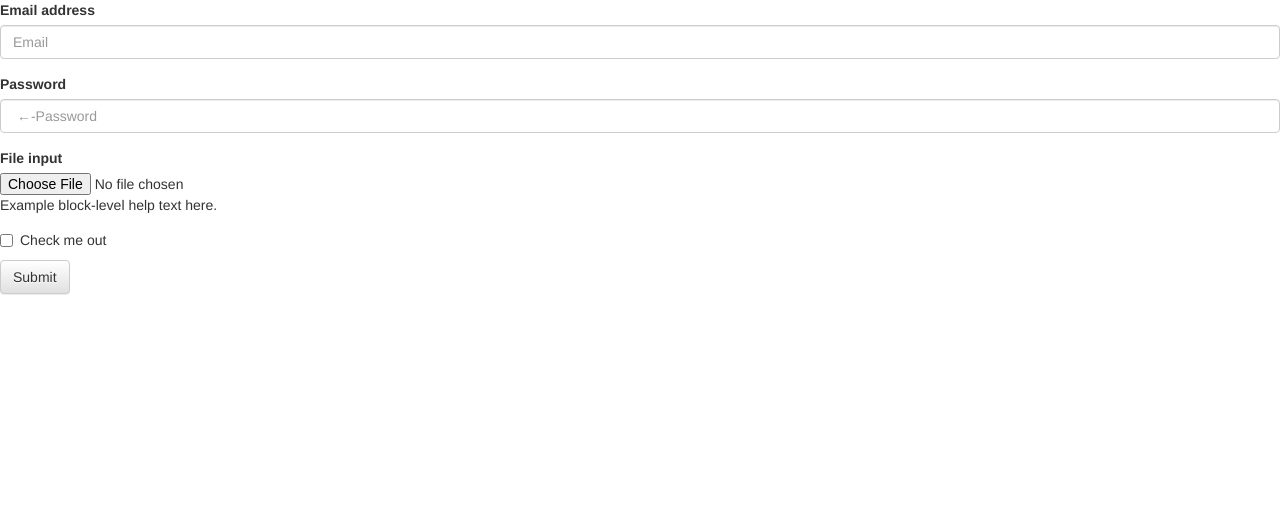
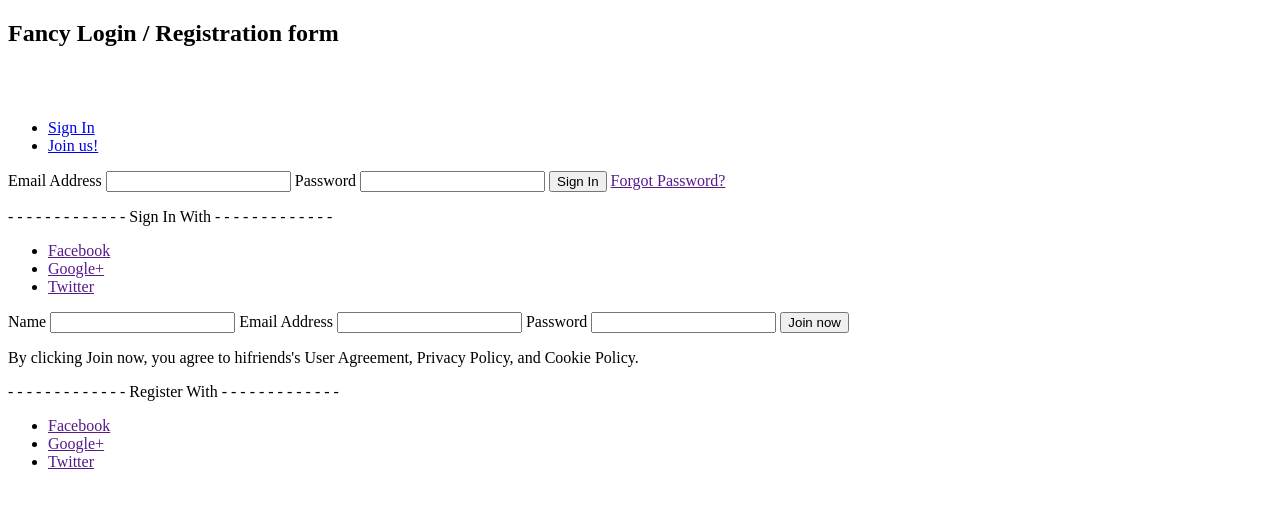
Before and after one commit to mvrchowdary99/gugly.me, a PHP site: page / in a window 1280 px wide. Shown: the top 508 px of the page. Run offline with PHP 8.4, Linux system fonts and the light colour scheme.

Commit message:
Changed files recently

```diff
--- a/index.html
+++ b/index.html
@@ -1,42 +1,72 @@
 <!DOCTYPE html>
-<html lang="en">
 <head>
-  <meta charset="utf-8">
-  <meta http-equiv="X-UA-Compatible" content="IE=edge">
-<meta name="viewport" content="width=device-width, initial-scale=1">
-<title>gugly.me Basic Template</title>
-<!-- Latest compiled and minified CSS -->
-<link rel="stylesheet" href="https://maxcdn.bootstrapcdn.com/bootstrap/3.3.7/css/bootstrap.min.css" integrity="sha384-BVYiiSIFeK1dGmJRAkycuHAHRg32OmUcww7on3RYdg4Va+PmSTsz/K68vbdEjh4u" crossorigin="anonymous">
+  <title>Gugly</title>
 
-<!-- Optional theme -->
-<link rel="stylesheet" href="https://maxcdn.bootstrapcdn.com/bootstrap/3.3.7/css/bootstrap-theme.min.css" integrity="sha384-rHyoN1iRsVXV4nD0JutlnGaslCJuC7uwjduW9SVrLvRYooPp2bWYgmgJQIXwl/Sp" crossorigin="anonymous">
-
-<!-- Latest compiled and minified JavaScript -->
-<script src="https://maxcdn.bootstrapcdn.com/bootstrap/3.3.7/js/bootstrap.min.js" integrity="sha384-Tc5IQib027qvyjSMfHjOMaLkfuWVxZxUPnCJA7l2mCWNIpG9mGCD8wGNIcPD7Txa" crossorigin="anonymous"></script>
-  </head>
-  <body>
-    <form>
-<div class="form-group">
-<label for="exampleInputEmail1">Email address</label>
-<input type="email" class="form-control" id="exampleInputEmail1" placeholder="Email">
-</div >
-<div class="form-group">
-<label for="exampleInputPassword1">Password</label>
-<input type="password" class="form-control" id="exampleInputPassword1" placeholder=" ←-
-Password">
-</div >
-<div class="form-group">
-<label for="exampleInputFile">File input</label>
-<input type="file" id="exampleInputFile">
-Example block-level help text here.
-</div >
-<div class="checkbox">
-<label>
-<input type="checkbox"> Check me out
-</label>
-</div >
-<button type="submit" class="btn btn-default">Submit</button>
-</form>
-  </body>
-
+</head>
+<body>
+<div class="container">
+	<div class="row">
+		<h2>Fancy Login / Registration form</h2>
+	</div>
+</div>
+<br>
+<br>
+<div class="container">
+<div class="row">
+<div class="col-md-4 col-md-offset-4">
+<div class="form-body">
+    <ul class="nav nav-tabs final-login">
+        <li class="active"><a data-toggle="tab" href="#sectionA">Sign In</a></li>
+        <li><a data-toggle="tab" href="#sectionB">Join us!</a></li>
+    </ul>
+    <div class="tab-content">
+        <div id="sectionA" class="tab-pane fade in active">
+        <div class="innter-form">
+            <form class="sa-innate-form" method="post">
+            <label>Email Address</label>
+            <input type="text" name="username">
+            <label>Password</label>
+            <input type="password" name="password">
+            <button type="submit">Sign In</button>
+            <a href="">Forgot Password?</a>
+            </form>
+            </div>
+            <div class="social-login">
+            <p>- - - - - - - - - - - - - Sign In With - - - - - - - - - - - - - </p>
+    		<ul>
+            <li><a href=""><i class="fa fa-facebook"></i> Facebook</a></li>
+            <li><a href=""><i class="fa fa-google-plus"></i> Google+</a></li>
+            <li><a href=""><i class="fa fa-twitter"></i> Twitter</a></li>
+            </ul>
+            </div>
+            <div class="clearfix"></div>
+        </div>
+        <div id="sectionB" class="tab-pane fade">
+			<div class="innter-form">
+            <form class="sa-innate-form" method="post">
+            <label>Name</label>
+            <input type="text" name="username">
+            <label>Email Address</label>
+            <input type="text" name="username">
+            <label>Password</label>
+            <input type="password" name="password">
+            <button type="submit">Join now</button>
+            <p>By clicking Join now, you agree to hifriends's User Agreement, Privacy Policy, and Cookie Policy.</p>
+            </form>
+            </div>
+            <div class="social-login">
+            <p>- - - - - - - - - - - - - Register With - - - - - - - - - - - - - </p>
+			<ul>
+            <li><a href=""><i class="fa fa-facebook"></i> Facebook</a></li>
+            <li><a href=""><i class="fa fa-google-plus"></i> Google+</a></li>
+            <li><a href=""><i class="fa fa-twitter"></i> Twitter</a></li>
+            </ul>
+            </div>
+        </div>
+    </div>
+    </div>
+    </div>
+    </div>
+    </div>
+</body>
 </html>
```
Also changed, not shown: index.css (+112 -29 lines).
